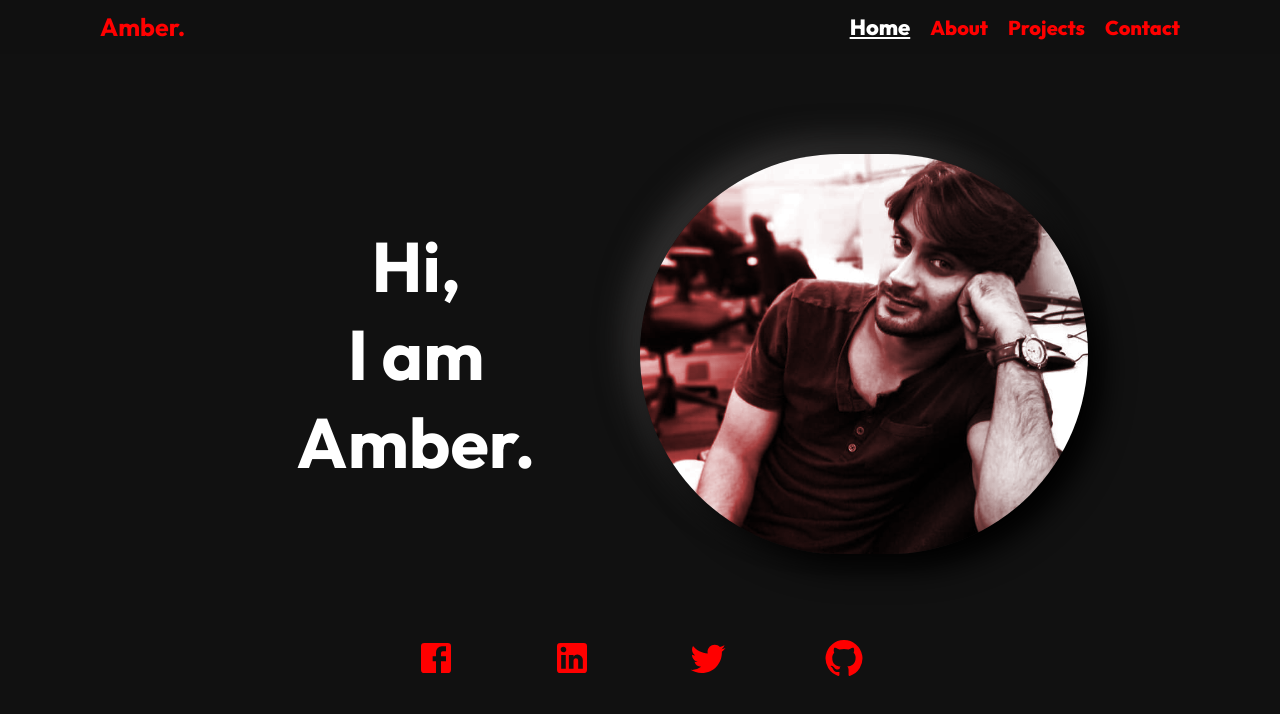
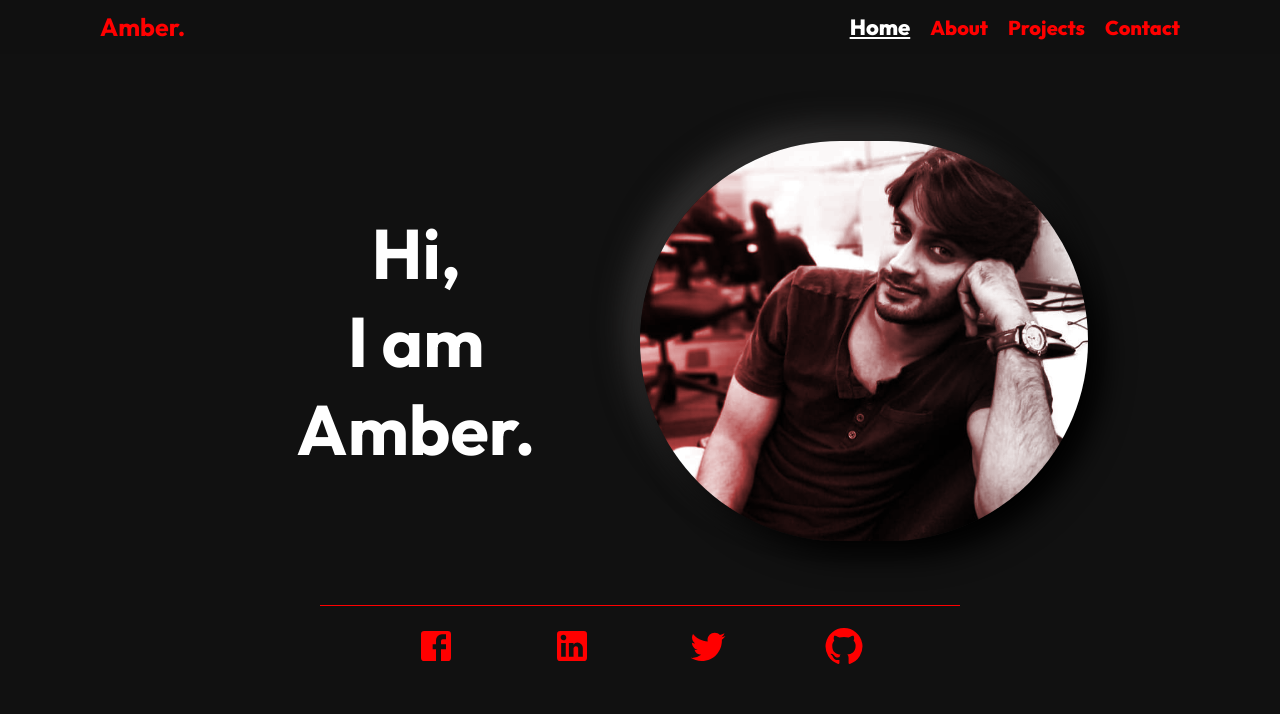
Before and after one commit to ambervector/react-portfolio, a React (Create React App) app: page / in a window 1280 px wide. Shown: the top 714 px of the page. Built offline with nearby package versions, Linux system fonts and the light colour scheme.

Commit message:
reduced top padding for hero to remove scroll

```diff
--- a/src/components/Hero/HomeHero.module.css
+++ b/src/components/Hero/HomeHero.module.css
@@ -1,5 +1,5 @@
 .hero {
-  padding-top: 7%;
+  padding-top: 6%;
   max-height: 65vh;
   max-width: 70%;
   display: flex;
--- a/src/components/UI/Footer.module.css
+++ b/src/components/UI/Footer.module.css
@@ -7,7 +7,7 @@ footer {
 .icon_container {
   padding: 2rem 0;
   width: 100%;
-  /* background-color: rgb(117, 113, 113); */
+  border-top: 1px solid red;
   display: flex;
   flex-direction: row;
   align-items: center;
```
Also changed, not shown: 6 other files (tests, documents, lock files or other folders).
